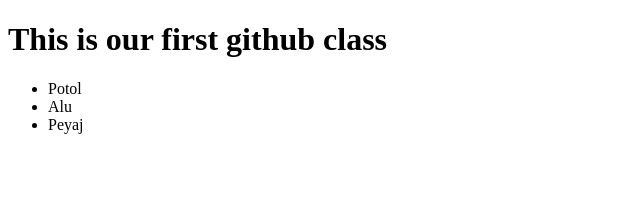
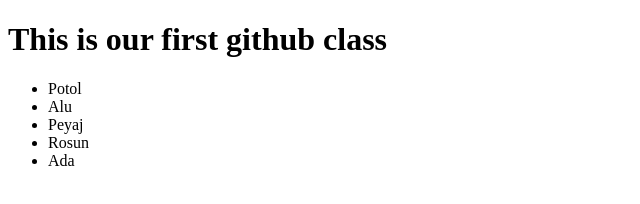
Before and after one commit to nayeem19999/Github-student, a plain HTML site: page index.html in a window 1280 px wide. Shown: the full height of the page, 0-640 px from the left. Drawn offline with Linux system fonts and the light colour scheme.

Commit message:
update korechi

```diff
--- a/index.html
+++ b/index.html
@@ -12,6 +12,8 @@
         <li>Potol</li>
         <li>Alu</li>
         <li>Peyaj</li>
+        <li>Rosun</li>
+        <li>Ada</li>
     </ul>
 </body>
 </html>
```
